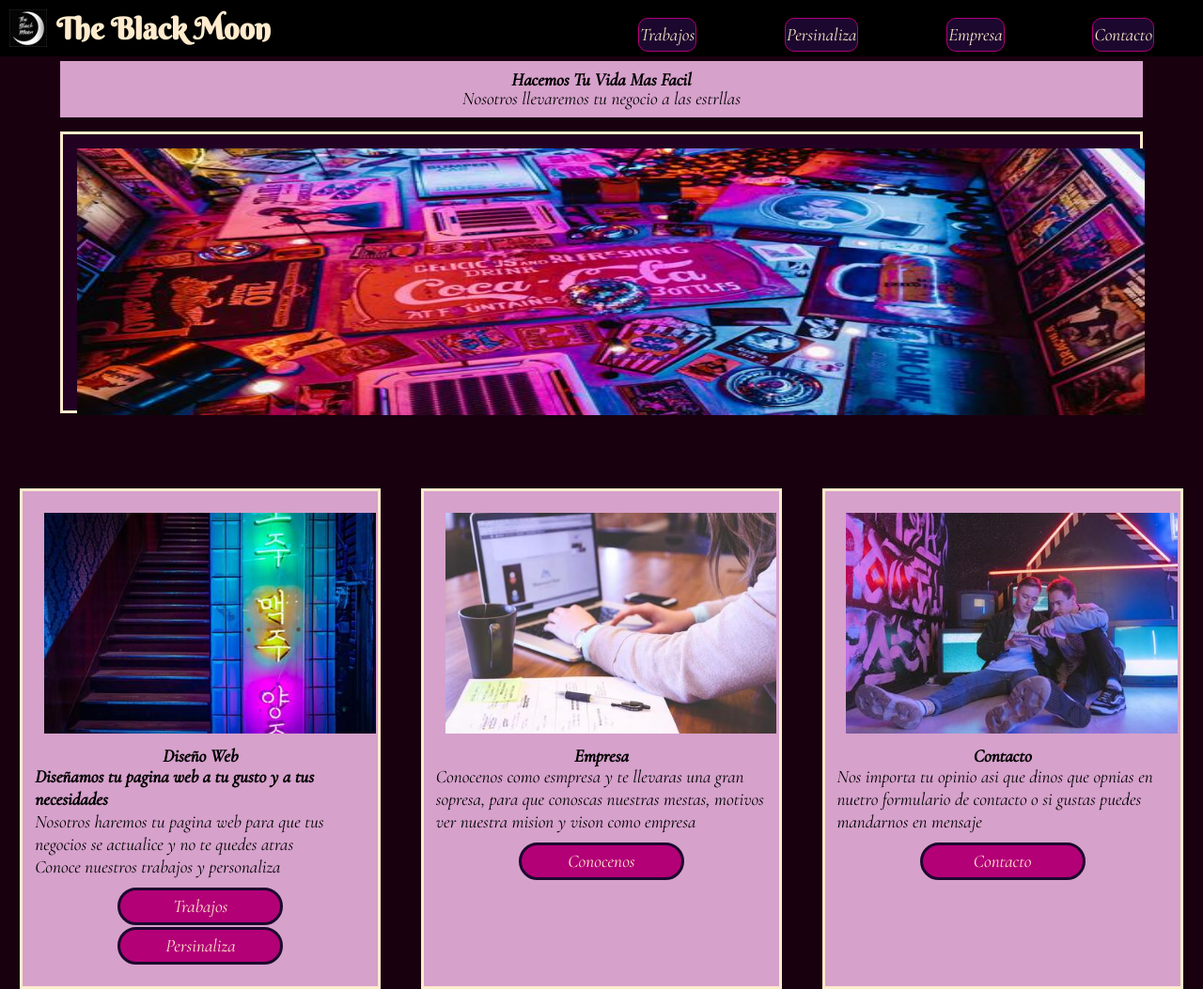
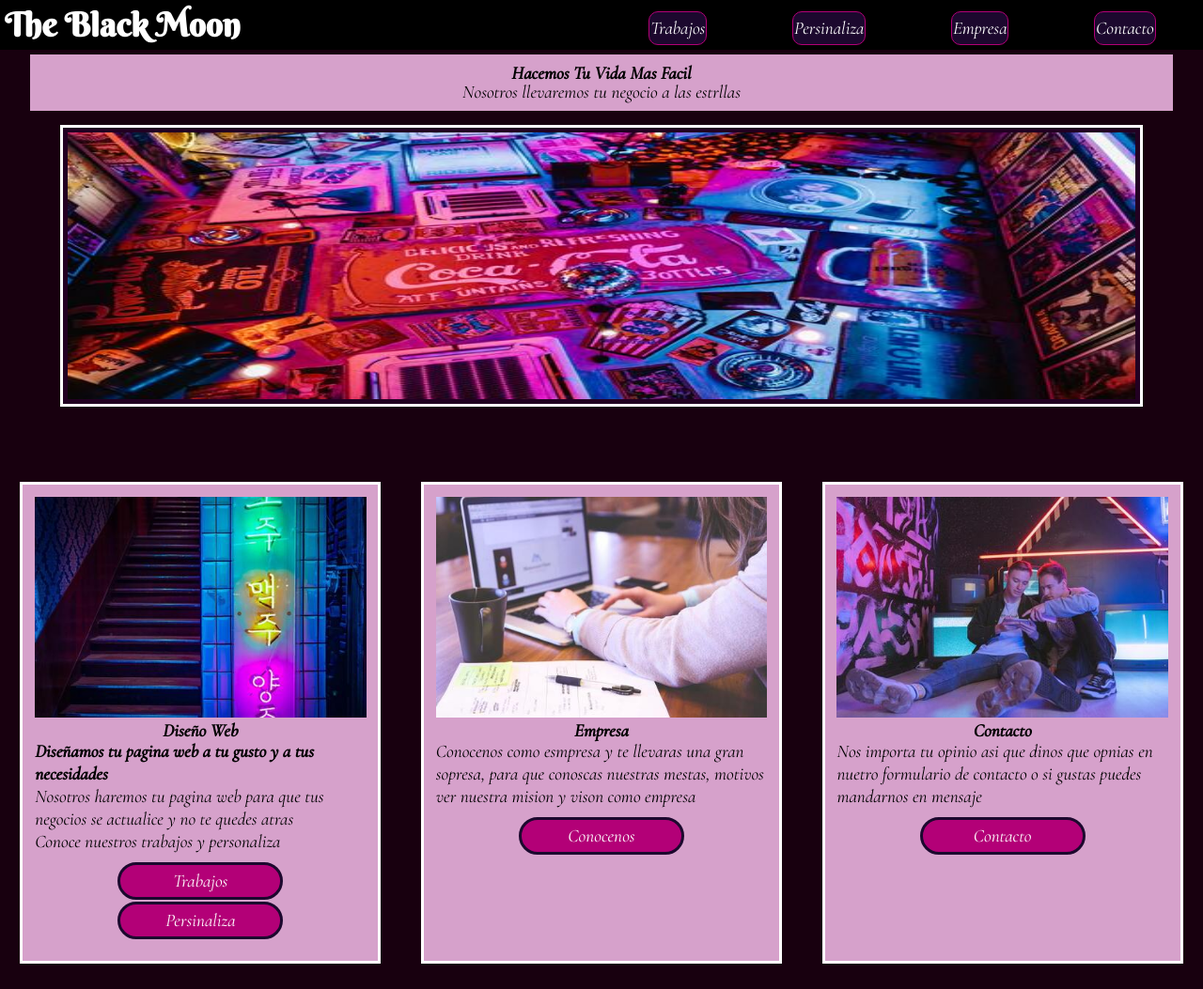
Before and after one commit to AndresMGC28/PF-Garcia-Castro, a website: page index.html in a window 1280 px wide. Shown: the top 1053 px of the page at 94% size. Drawn offline with nearby package versions, Linux system fonts and the light colour scheme.

Commit message:
Cambios de Hader

```diff
--- a/index.html
+++ b/index.html
@@ -13,14 +13,13 @@
     <link rel="stylesheet" href="./node_modules/bootstrap-icons/font/bootstrap-icons.css    ">
     <!--Aqui empiza el css-->
     <link rel="stylesheet" href="./css/styles.css">
-    <title>Crea y Desarrrollla tu Pagina Wueb | The Black Moon</title>
+    <title>Creamos y Desarrrollamos tu Pagina Web | The Black Moon</title>
 </head>
 <!--Aqui empieza el body-->
 <body>
     <header>
-        <div class="logotitulo">
-            <img src="./imagnes/logo_tres.jpg" alt="Logo De La Empresa" class="logo">
-            <h1>The Black Moon</h1>
+        <div class="titulo">
+            <a href="./index.html" class="titulo"><h1>The Black Moon</h1></a>
         </div>
             <nav>
                 <ul>
--- a/scss/base/_tipografia.scss
+++ b/scss/base/_tipografia.scss
@@ -5,5 +5,5 @@ h2, h3, h4, p, a{
 }
 h1{
     font-family: 'Berkshire Swash',cursive,sans-serif;
-    font-size: 2rem;
+    font-size: 2.2rem;
 }
--- a/scss/layout/_footer.scss
+++ b/scss/layout/_footer.scss
@@ -1,23 +1,22 @@
+@mixin piedepagina {
+    @media (min-width:$media-uno){
+        @content
+    }
+}
 footer{
     width: 100%;
     background-color: $coloruno;
     color:$colordos;
     display: flex;
-    flex-direction: row;
+    flex-direction: column;
     justify-content: space-between;
     align-items: center;
     text-align: center;
 }
 
-@mixin piedepagina {
-    @media (min-width:$media-uno){
-        @content
-    }
-}
 img{
     color:$colorseis;
     @include piedepagina(){
-        margin:10px;
     }
 }
 
--- a/scss/layout/_header.scss
+++ b/scss/layout/_header.scss
@@ -19,13 +19,14 @@ header{
         top: 0%;
         z-index: 1;
     }
-
 }
-
-div.logotitulo{
-    font-size: 1rem;
-    color: $colordos;
+div.titulo{
     display: flex;
     align-items: center;
     justify-content: center;
 }
+a.titulo{
+    text-decoration: none;
+    color: $colordos;
+    padding: 5px;
+    }
--- a/scss/layout/_navegacion.scss
+++ b/scss/layout/_navegacion.scss
@@ -6,18 +6,14 @@
 }
 nav{
     @include navegador(){
-    width: 51%;
+    width: 50%;
     display: inline-block;
     flex-wrap: wrap;
     align-self: flex-end;
    }
 }
-
-
-
 ul{
     list-style: none;
-    font-size: 1rem;
     display: flex;
     justify-content:space-around;
     flex-wrap: wrap;
@@ -31,8 +27,8 @@ ul{
     a{
             text-decoration: none;
             color: $colordos;
+            font-size: 1.2rem;
     }
-
 }
 li:hover{
     background-color:$colorseis;
--- a/scss/utilities/_variables.scss
+++ b/scss/utilities/_variables.scss
@@ -1,6 +1,6 @@
 // Colores
 $coloruno:black;
-$colordos:blanchedalmond;
+$colordos:white;
 $colortres: rgb(28, 8, 46);
 $colorcuatro: rgb(59, 59, 59);
 $colorcinco:rgb(214, 161, 203);
--- a/scss/views/_home.scss
+++ b/scss/views/_home.scss
@@ -17,7 +17,7 @@ div.subtitulo{
     padding: 1px;
     line-height: 20px;
     @include index(){
-        width: 90%;
+        width: 95%;
         margin: 5px auto;
         padding: 10px;
 
```
Also changed, not shown: css/styles.css, imagnes/logog.jpg (added), 1 other file.
